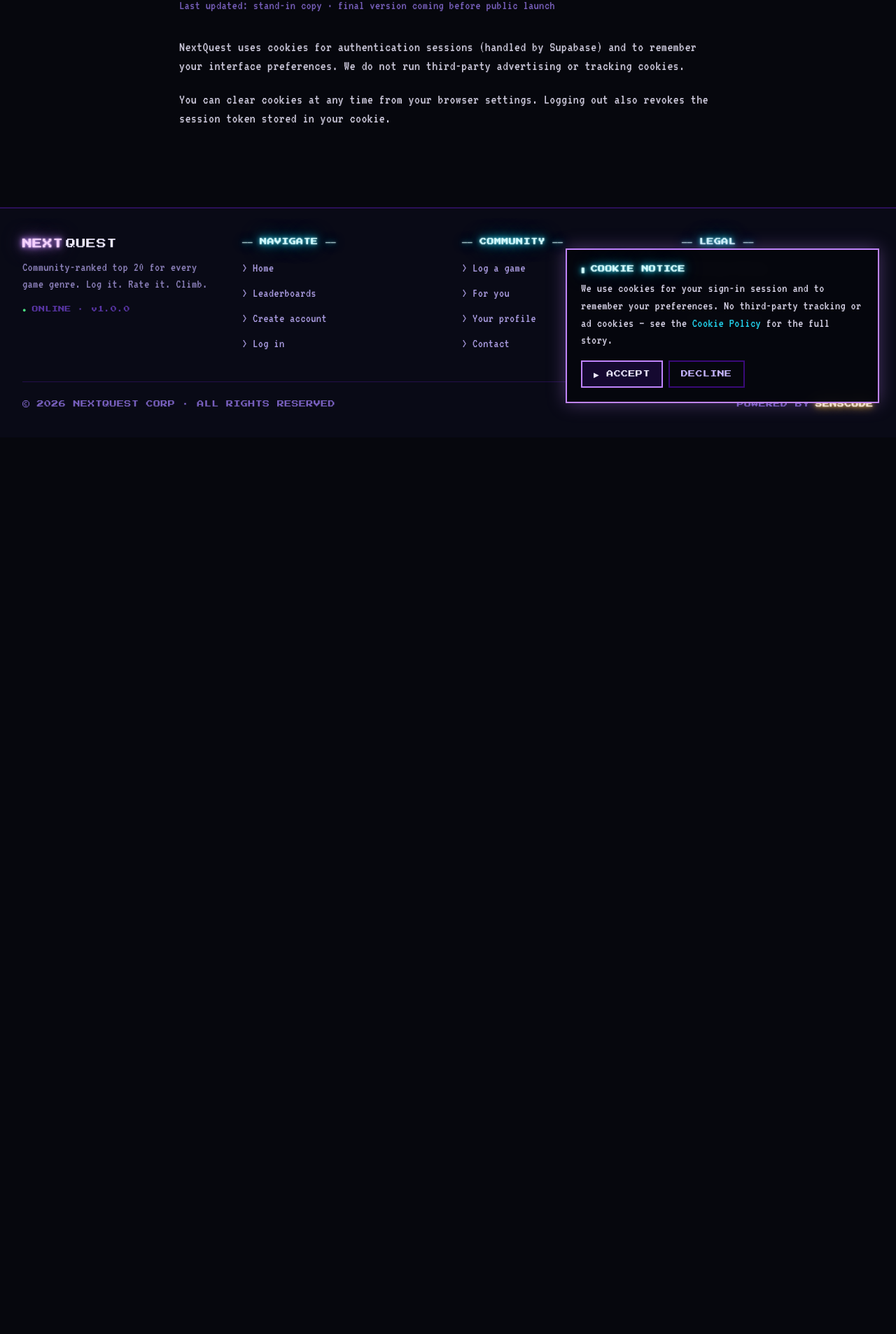
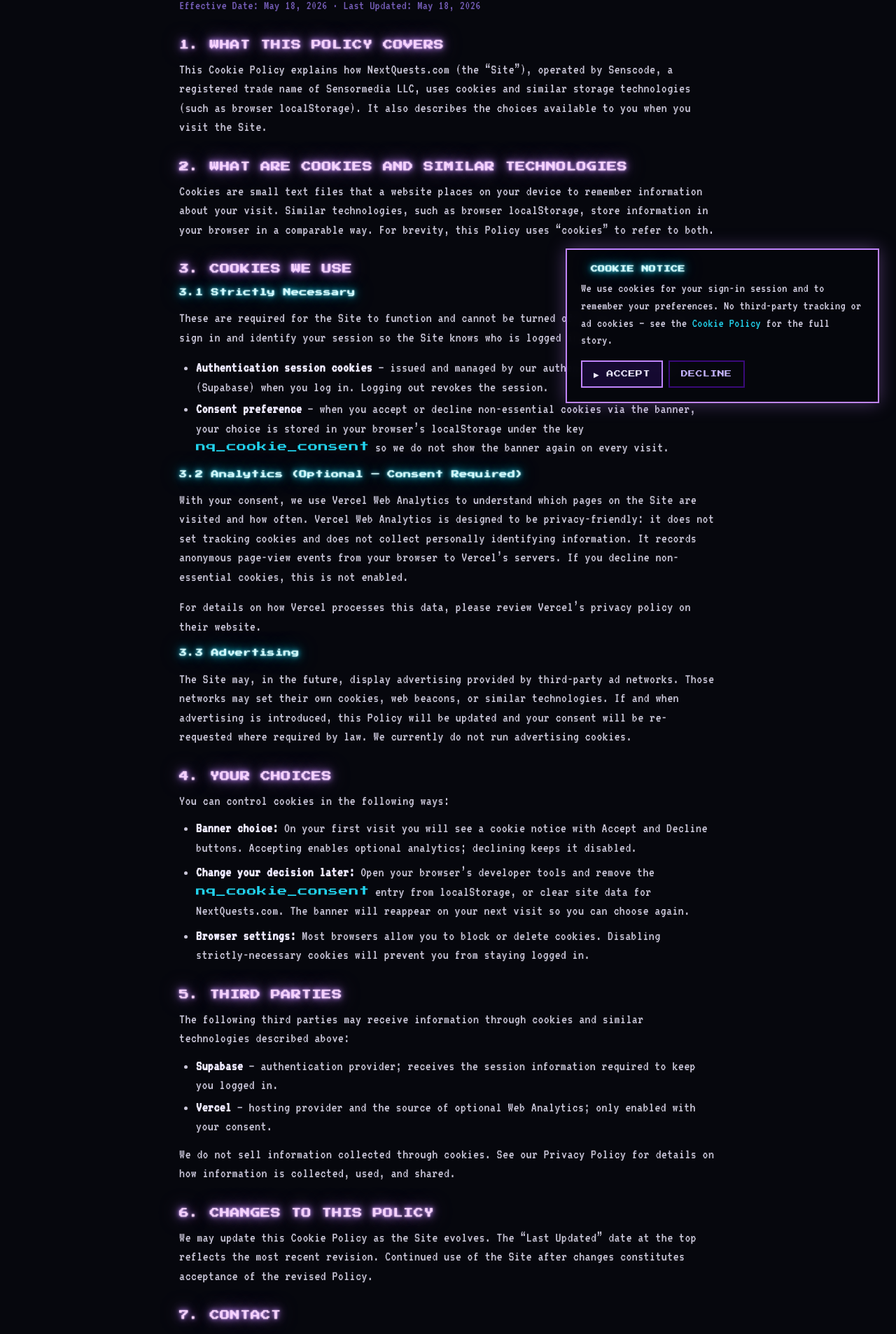
Before and after one commit to Sparkzflyin/NextQuest, a Next.js app: page /cookies in a window 1280 px wide. Shown: the part 200-2106 px from the top of the page at 70% size. Before the commit the page ends 825 px from the top, so only its background shows below. Built offline with nearby package versions, Linux system fonts and the light colour scheme; no server answers.

Commit message:
Update cookie policy page and enhance cookie consent functionality; add cookie preferences button to footer

```diff
--- a/src/app/cookies/page.tsx
+++ b/src/app/cookies/page.tsx
@@ -9,19 +9,162 @@
         </p>
         <h1 className="heading-pixel mt-3 text-xl sm:text-2xl">COOKIE POLICY</h1>
         <p className="font-terminal mt-2 text-lg text-violet-400/70">
-          Last updated: stand-in copy · final version coming before public launch
+          Effective Date: May 18, 2026 · Last Updated: May 18, 2026
         </p>
       </header>
 
-      <section className="font-terminal space-y-5 text-xl leading-snug text-violet-100/85">
-        <p>
-          NextQuest uses cookies for authentication sessions (handled by Supabase) and to remember
-          your interface preferences. We do not run third-party advertising or tracking cookies.
-        </p>
-        <p>
-          You can clear cookies at any time from your browser settings. Logging out also revokes the
-          session token stored in your cookie.
-        </p>
+      <section className="font-terminal space-y-8 text-xl leading-snug text-violet-100/85">
+        <div className="space-y-3">
+          <h2 className="font-pixel text-sm tracking-widest text-violet-100 neon-violet">
+            1. WHAT THIS POLICY COVERS
+          </h2>
+          <p>
+            This Cookie Policy explains how NextQuests.com (the &ldquo;Site&rdquo;), operated by
+            Senscode, a registered trade name of Sensormedia LLC, uses cookies and similar
+            storage technologies (such as browser localStorage). It also describes the choices
+            available to you when you visit the Site.
+          </p>
+        </div>
+
+        <div className="space-y-3">
+          <h2 className="font-pixel text-sm tracking-widest text-violet-100 neon-violet">
+            2. WHAT ARE COOKIES AND SIMILAR TECHNOLOGIES
+          </h2>
+          <p>
+            Cookies are small text files that a website places on your device to remember
+            information about your visit. Similar technologies, such as browser localStorage,
+            store information in your browser in a comparable way. For brevity, this Policy uses
+            &ldquo;cookies&rdquo; to refer to both.
+          </p>
+        </div>
+
+        <div className="space-y-4">
+          <h2 className="font-pixel text-sm tracking-widest text-violet-100 neon-violet">
+            3. COOKIES WE USE
+          </h2>
+
+          <h3 className="font-pixel text-[11px] tracking-widest text-neon-cyan neon-cyan">
+            3.1 Strictly Necessary
+          </h3>
+          <p>
+            These are required for the Site to function and cannot be turned off. They are set
+            when you sign in and identify your session so the Site knows who is logged in.
+          </p>
+          <ul className="list-disc space-y-1 pl-6 text-violet-100/85">
+            <li>
+              <strong className="text-violet-100">Authentication session cookies</strong> —
+              issued and managed by our authentication provider (Supabase) when you log in.
+              Logging out revokes the session.
+            </li>
+            <li>
+              <strong className="text-violet-100">Consent preference</strong> — when you
+              accept or decline non-essential cookies via the banner, your choice is stored in
+              your browser&rsquo;s localStorage under the key{" "}
+              <code className="font-pixel text-[14px] text-neon-cyan">nq_cookie_consent</code>{" "}
+              so we do not show the banner again on every visit.
+            </li>
+          </ul>
+
+          <h3 className="font-pixel text-[11px] tracking-widest text-neon-cyan neon-cyan">
+            3.2 Analytics (Optional — Consent Required)
+          </h3>
+          <p>
+            With your consent, we use Vercel Web Analytics to understand which pages on the Site
+            are visited and how often. Vercel Web Analytics is designed to be privacy-friendly:
+            it does not set tracking cookies and does not collect personally identifying
+            information. It records anonymous page-view events from your browser to Vercel&rsquo;s
+            servers. If you decline non-essential cookies, this is not enabled.
+          </p>
+          <p>
+            For details on how Vercel processes this data, please review Vercel&rsquo;s privacy
+            policy on their website.
+          </p>
+
+          <h3 className="font-pixel text-[11px] tracking-widest text-neon-cyan neon-cyan">
+            3.3 Advertising
+          </h3>
+          <p>
+            The Site may, in the future, display advertising provided by third-party ad networks.
+            Those networks may set their own cookies, web beacons, or similar technologies. If
+            and when advertising is introduced, this Policy will be updated and your consent will
+            be re-requested where required by law. We currently do not run advertising cookies.
+          </p>
+        </div>
+
+        <div className="space-y-3">
+          <h2 className="font-pixel text-sm tracking-widest text-violet-100 neon-violet">
+            4. YOUR CHOICES
+          </h2>
+          <p>You can control cookies in the following ways:</p>
+          <ul className="list-disc space-y-2 pl-6 text-violet-100/85">
+            <li>
+              <strong className="text-violet-100">Banner choice:</strong> On your first visit you
+              will see a cookie notice with Accept and Decline buttons. Accepting enables
+              optional analytics; declining keeps it disabled.
+            </li>
+            <li>
+              <strong className="text-violet-100">Change your decision later:</strong> Open your
+              browser&rsquo;s developer tools and remove the{" "}
+              <code className="font-pixel text-[14px] text-neon-cyan">nq_cookie_consent</code>{" "}
+              entry from localStorage, or clear site data for NextQuests.com. The banner will
+              reappear on your next visit so you can choose again.
+            </li>
+            <li>
+              <strong className="text-violet-100">Browser settings:</strong> Most browsers allow
+              you to block or delete cookies. Disabling strictly-necessary cookies will prevent
+              you from staying logged in.
+            </li>
+          </ul>
+        </div>
+
+        <div className="space-y-3">
+          <h2 className="font-pixel text-sm tracking-widest text-violet-100 neon-violet">
+            5. THIRD PARTIES
+          </h2>
+          <p>
+            The following third parties may receive information through cookies and similar
+            technologies described above:
+          </p>
+          <ul className="list-disc space-y-1 pl-6 text-violet-100/85">
+            <li>
+              <strong className="text-violet-100">Supabase</strong> — authentication provider;
+              receives the session information required to keep you logged in.
+            </li>
+            <li>
+              <strong className="text-violet-100">Vercel</strong> — hosting provider and the
+              source of optional Web Analytics; only enabled with your consent.
+            </li>
+          </ul>
+          <p>
+            We do not sell information collected through cookies. See our Privacy Policy for
+            details on how information is collected, used, and shared.
+          </p>
+        </div>
+
+        <div className="space-y-3">
+          <h2 className="font-pixel text-sm tracking-widest text-violet-100 neon-violet">
+            6. CHANGES TO THIS POLICY
+          </h2>
+          <p>
+            We may update this Cookie Policy as the Site evolves. The &ldquo;Last Updated&rdquo;
+            date at the top reflects the most recent revision. Continued use of the Site after
+            changes constitutes acceptance of the revised Policy.
+          </p>
+        </div>
+
+        <div className="space-y-3">
+          <h2 className="font-pixel text-sm tracking-widest text-violet-100 neon-violet">
+            7. CONTACT
+          </h2>
+          <p>For questions about cookies or this Policy, contact:</p>
+          <p>
+            <strong className="text-violet-100">Sensormedia LLC</strong> (d/b/a Senscode)
+            <br />
+            Email: Christian.Sparks@senscode.com
+            <br />
+            Address: Business address available upon request
+          </p>
+        </div>
       </section>
     </div>
   );
--- a/src/components/cookie-banner.tsx
+++ b/src/components/cookie-banner.tsx
@@ -9,11 +9,16 @@
   const [show, setShow] = useState(false);
 
   useEffect(() => {
-    try {
-      if (!localStorage.getItem(STORAGE_KEY)) setShow(true);
-    } catch {
-      // localStorage unavailable (private mode, etc) — just don't pester them.
-    }
+    const sync = () => {
+      try {
+        setShow(!localStorage.getItem(STORAGE_KEY));
+      } catch {
+        // localStorage unavailable (private mode, etc) — just don't pester them.
+      }
+    };
+    sync();
+    window.addEventListener("nq:consent", sync);
+    return () => window.removeEventListener("nq:consent", sync);
   }, []);
 
   function decide(choice: "accepted" | "declined") {
--- /dev/null
+++ b/src/components/cookie-preferences-button.tsx
@@ -0,0 +1,18 @@
+"use client";
+
+export function CookiePreferencesButton() {
+  function reopen() {
+    try {
+      localStorage.removeItem("nq_cookie_consent");
+    } catch {
+      // ignore
+    }
+    window.dispatchEvent(new Event("nq:consent"));
+  }
+
+  return (
+    <button type="button" onClick={reopen} className="text-left hover:text-neon-cyan">
+      &gt; Cookie preferences
+    </button>
+  );
+}
--- a/src/components/footer.tsx
+++ b/src/components/footer.tsx
@@ -1,4 +1,5 @@
 import Link from "next/link";
+import { CookiePreferencesButton } from "./cookie-preferences-button";
 
 export function Footer() {
   return (
@@ -98,6 +99,9 @@
                   &gt; Cookie Policy
                 </Link>
               </li>
+              <li>
+                <CookiePreferencesButton />
+              </li>
             </ul>
           </div>
         </div>
```
